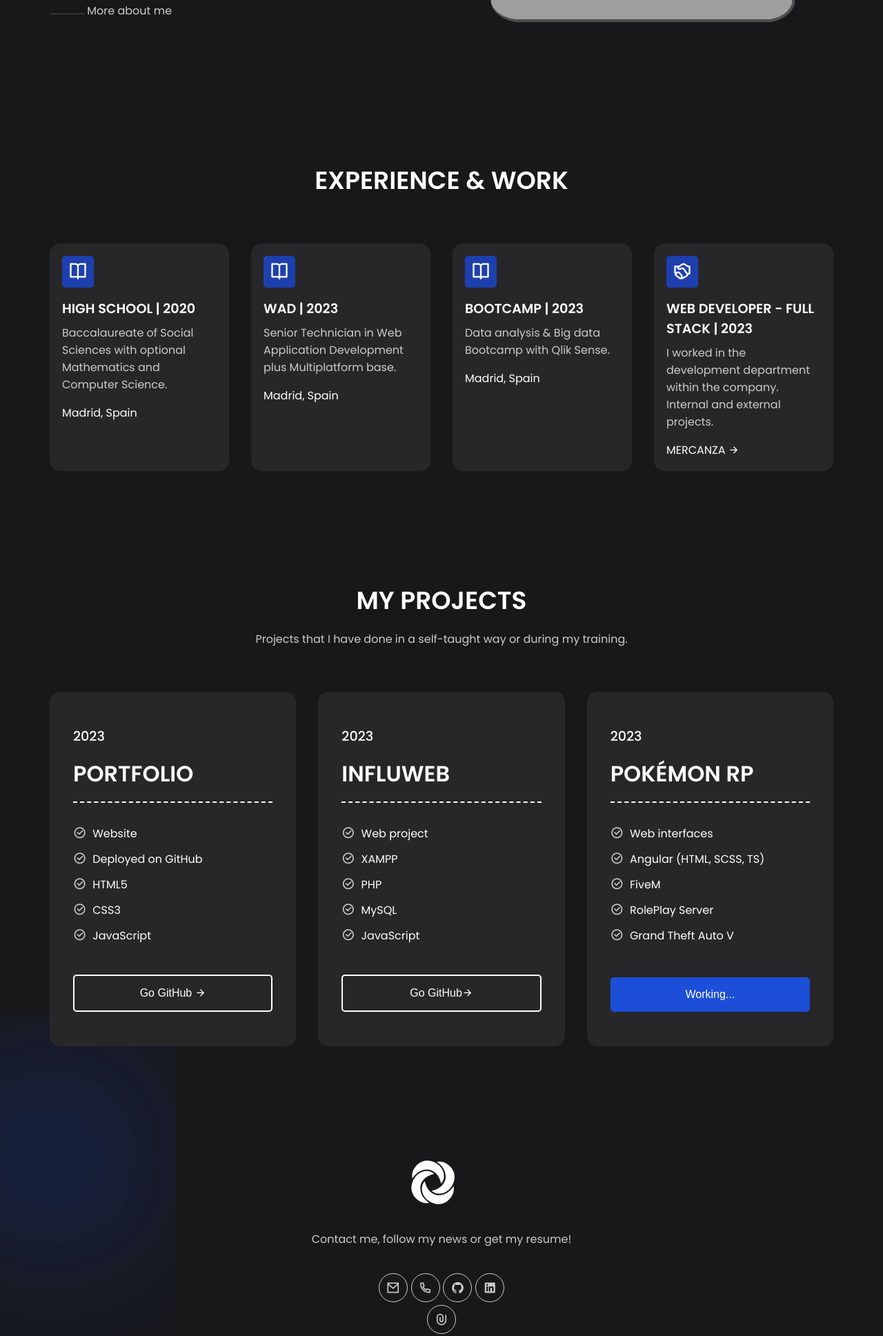
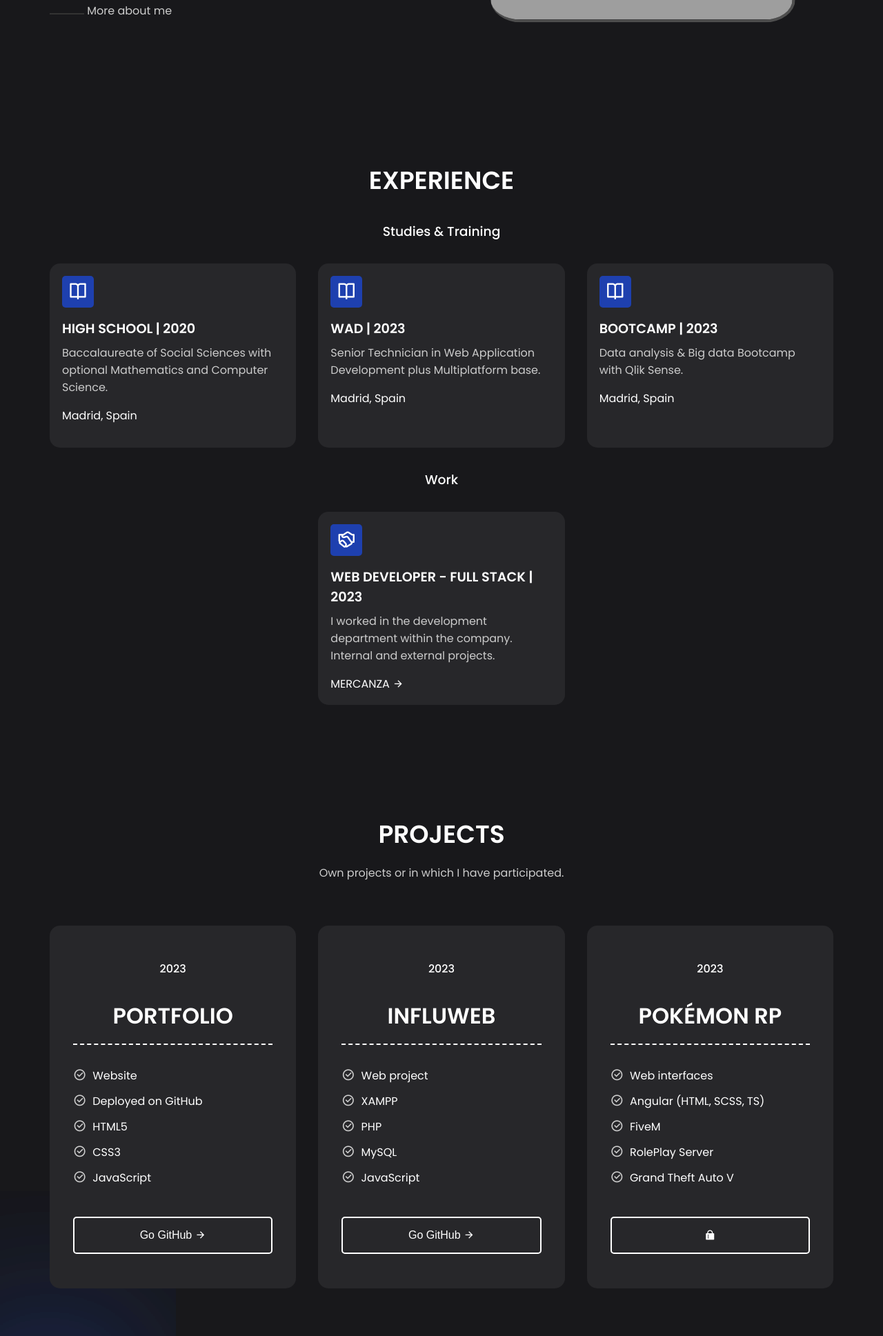
Before and after one commit to alexmrDev/alexmrDev.github.io, a plain HTML site: page src/main.html in a window 1280 px wide. Shown: the part 560-2497 px from the top of the page at 69% size. Drawn offline with nearby package versions, Linux system fonts and the light colour scheme; grey boxes are pictures that could not be loaded.

Commit message:
changes 30102023

```diff
--- a/src/main.html
+++ b/src/main.html
@@ -23,13 +23,13 @@
     <nav>
       <div class="nav-logo">
         <a href="#">
-          <img src="../assets/img/logo.png" />
+          <img src="../assets/img/logo.png" alt="logo"/>
         </a>
       </div>
 
       <ul class="nav-links">
         <li class="link"><a href="#">About me</a></li>
-        <li id="link1" class="link"><a href="#">Experience & Work</a></li>
+        <li id="link1" class="link"><a href="#">Experience</a></li>
         <li id="link2" class="link"><a href="#">Projects</a></li>
         <li id="link3" class="link"><a href="#">Contact</a></li>
       </ul>
@@ -80,13 +80,14 @@
         </div>
       </div>
       <div class="image">
-        <img src="../assets/img/header.png" />
+        <img src="../assets/img/header.png" alt="header"/>
       </div>
     </header>
 
     <!-- EXPERIENCE & WORK -->
     <section class="container">
-      <h2 class="header">EXPERIENCE & WORK</h2>
+      <h2 class="header">EXPERIENCE</h2>
+      <h3>Studies & Training</h3>
       <div class="features">
         <div class="card">
           <span><i class="ri-book-open-line"></i></span>
@@ -112,7 +113,11 @@
           <p>Data analysis & Big data Bootcamp with Qlik Sense.</p>
           <p style="color: white">Madrid, Spain</p>
         </div>
-        <div class="card">
+      </div>
+
+      <h3>Work</h3>
+      <div class="features">
+        <div class="card" style="grid-column: 2;">
           <span><i class="ri-shake-hands-line"></i></span>
           <h4>WEB DEVELOPER - FULL STACK | 2023</h4>
           <p>
@@ -123,14 +128,24 @@
             >MERCANZA <i class="ri-arrow-right-line"></i
           ></a>
         </div>
+        <!-- <div class="card">
+          <span><i class="ri-shake-hands-line"></i></span>
+          <h4>SOFTWARE DEVELOPMENT TECHNICIAN | <span style="font-size: 1rem;">Currently</span></h4>
+          <p>
+            At the moment, I attend to different projects in the world of development.
+          </p>
+          <a href="https://www.minsait.com/es" target="_blank"
+            >MINSAIT <i class="ri-arrow-right-line"></i
+          ></a>
+        </div> -->
       </div>
     </section>
 
     <!-- PROJECTS -->
     <section class="container">
-      <h2 class="header">MY PROJECTS</h2>
+      <h2 class="header">PROJECTS</h2>
       <p class="sub-header">
-        Projects that I have done in a self-taught way or during my training.
+        Own projects or in which I have participated.
       </p>
       <div class="pricing">
         <div class="card">
@@ -158,12 +173,8 @@
               JavaScript
             </p>
           </div>
-          <button class="btn">
-            <a
-              href="https://github.com/alexmrDev/alexmrDev.github.io"
-              target="_blank"
-              >Go GitHub <i class="ri-arrow-right-line"></i
-            ></a>
+          <button class="btn" data-url="https://github.com/alexmrDev/alexmrDev.github.io">
+            Go GitHub <i class="ri-arrow-right-line"></i>
           </button>
         </div>
 
@@ -192,10 +203,8 @@
               JavaScript
             </p>
           </div>
-          <button class="btn">
-            <a href="https://github.com/alexmrDev/influweb" target="_blank"
-              >Go GitHub<i class="ri-arrow-right-line"></i
-            ></a>
+          <button class="btn" data-url="https://github.com/alexmrDev/influweb">
+            Go GitHub <i class="ri-arrow-right-line"></i>
           </button>
         </div>
 
@@ -224,8 +233,8 @@
               Grand Theft Auto V
             </p>
           </div>
-          <button class="btn" style="background-color: #1d4ed8; border: none">
-            Working...
+          <button class="btn">
+            <i class="ri-git-repository-private-fill"></i>
           </button>
         </div>
       </div>
@@ -237,9 +246,10 @@
       <span class="blur"></span>
       <div class="column">
         <div class="logo">
-          <img src="../assets/img/logo.png" />
+          <img src="../assets/img/logo.png" alt="logo"/>
         </div>
-        <p>Contact me, follow my news or get my resume!</p>
+        <!-- <p>Contact me, follow my news or get my resume!</p> -->
+        <p>Contact me or follow my news!</p>
         <!-- SOCIALS -->
         <div class="socials">
           <a href="mailto:dev.alexmr@gmail.com"><i class="ri-mail-line"></i></a>
@@ -254,16 +264,16 @@
           ></a>
         </div>
         <!-- RESUME -->
-        <div class="socials">
+        <!-- <div class="socials">
           <a
             href="../assets/resume/RESUME-ALEJANDRO_MIGALLON.pdf"
             target="_blank"
           ><i class="ri-attachment-line"></i></a></a>
-          <!-- <a
+          <a
             href="../assets/resume/CV-ALEJANDRO_MIGALLON.pdf"
             target="_blank"
-          ><i class="ri-attachment-line"></i></a> -->
-        </div>
+          ><i class="ri-attachment-line"></i></a>
+        </div> -->
       </div>
     </footer>
 
--- a/src/script.js
+++ b/src/script.js
@@ -48,3 +48,14 @@ separator.addEventListener("click", () => {
 
   spanVisible = !spanVisible;
 });
+
+/* BUTTON REDIRECT */
+document.querySelectorAll(".btn").forEach(function (button) {
+  button.addEventListener("click", function () {
+    var url = this.getAttribute("data-url");
+    if (url) {
+      var newTab = window.open(url, "_blank");
+      newTab.focus();
+    }
+  });
+});
--- a/src/style.css
+++ b/src/style.css
@@ -225,10 +225,16 @@ section .header {
   font-weight: 600;
 }
 
+.container h3 {
+  color: white;
+  margin: 2rem 0;
+  font-weight: 500;
+  text-align: center;
+}
+
 .features {
-  margin-top: 4rem;
   display: grid;
-  grid-template-columns: repeat(4, 1fr);
+  grid-template-columns: repeat(3, 1fr);
   gap: 2rem;
 }
 
@@ -313,8 +319,9 @@ section .header {
 .pricing .card h4 {
   margin-bottom: 1rem;
   color: #fff;
-  font-size: 1.2rem;
+  font-size: 1rem;
   font-weight: 500;
+  text-align: center;
 }
 
 .pricing .card h3 {
@@ -363,6 +370,7 @@ footer .column .logo {
   max-width: 100px;
   margin-bottom: 2rem;
   display: flex;
+  align-items: center;
   flex-direction: column;
   justify-content: flex-end;
   gap: 1rem;
```
